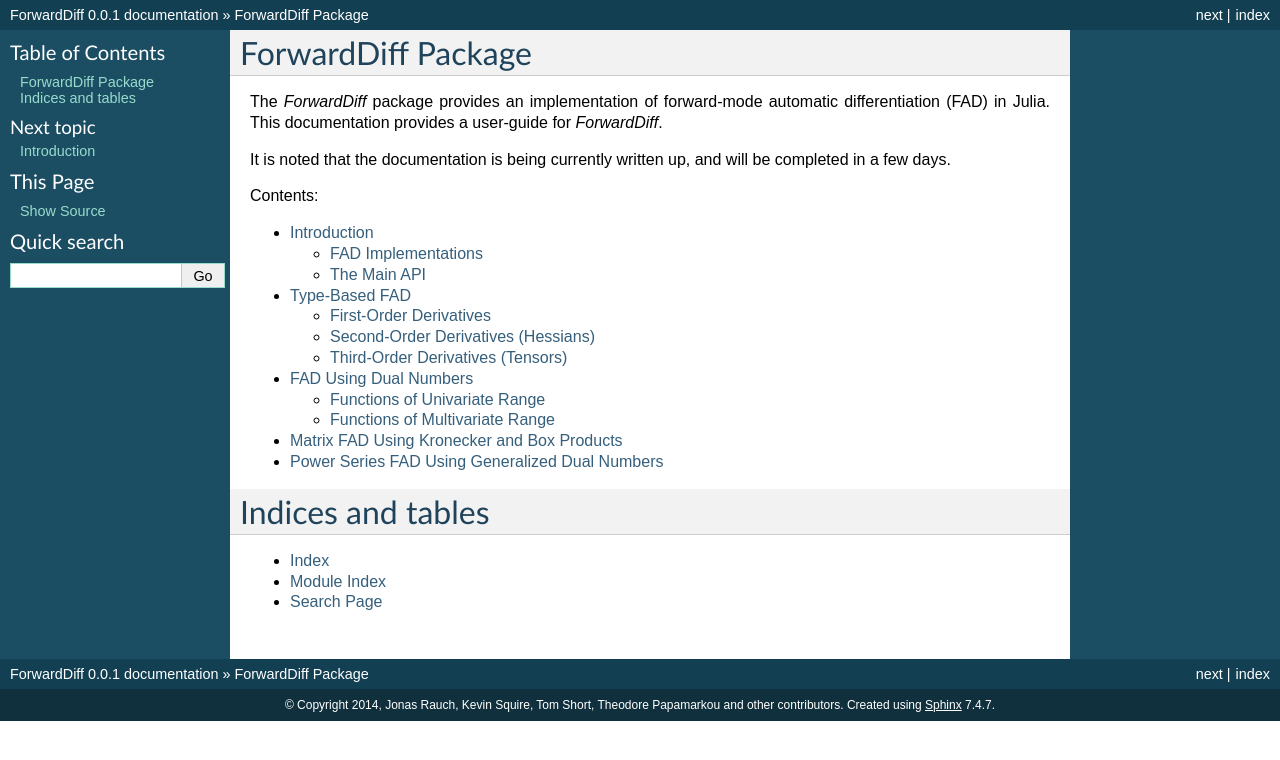
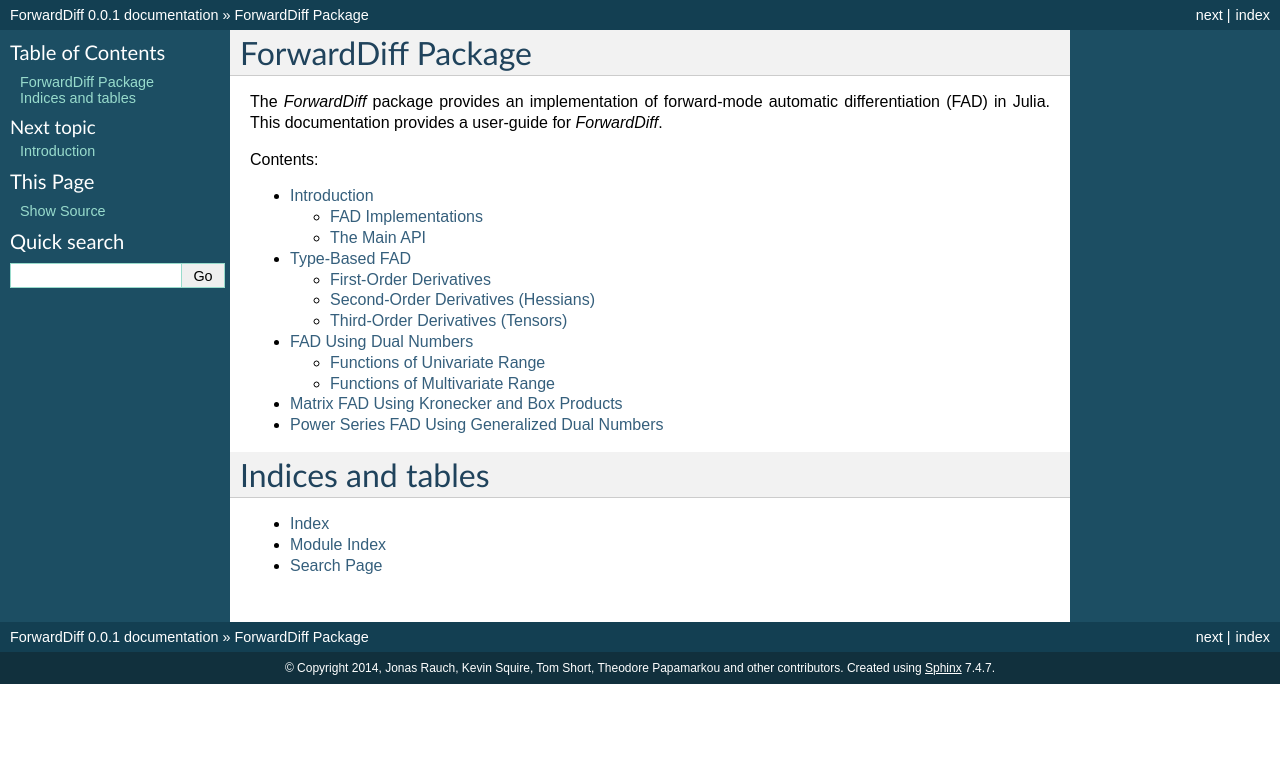
Before and after one commit to JuliaDiff/ForwardDiff.jl, a Sphinx documentation site: the page built from doc/source/index.rst, in a window 1280 px wide. Shown: the top 760 px of the page. Built offline with Sphinx 7.4.7, drawn with Linux system fonts in a browser that asks for light colours; formulas are drawn with MathJax 3.

Commit message:
Removed old comment from doc/source/index.rst

```diff
--- a/doc/source/index.rst
+++ b/doc/source/index.rst
@@ -8,8 +8,6 @@
 
 The *ForwardDiff* package provides an implementation of forward-mode automatic differentiation (FAD) in Julia. This
 documentation provides a user-guide for *ForwardDiff*.
-
-It is noted that the documentation is being currently written up, and will be completed in a few days.
 
 Contents:
 
```
